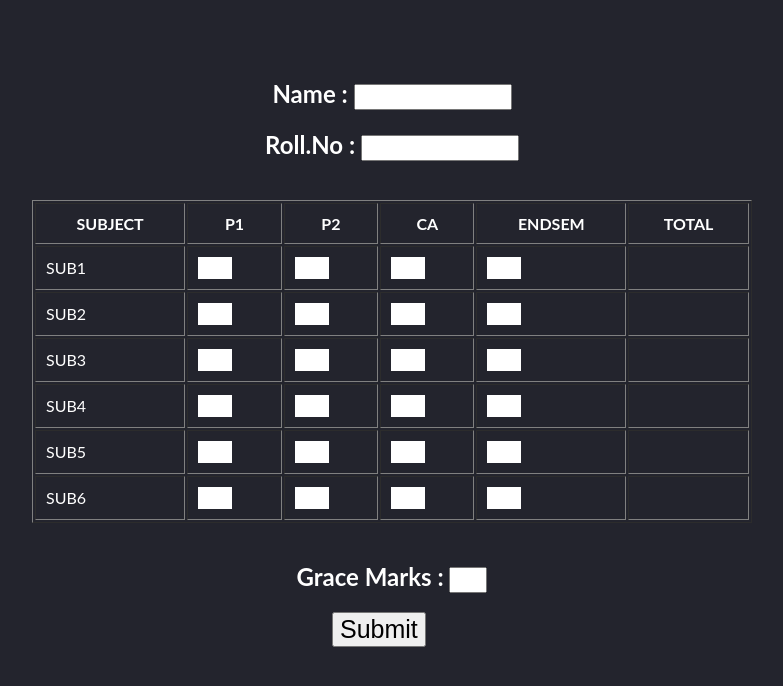
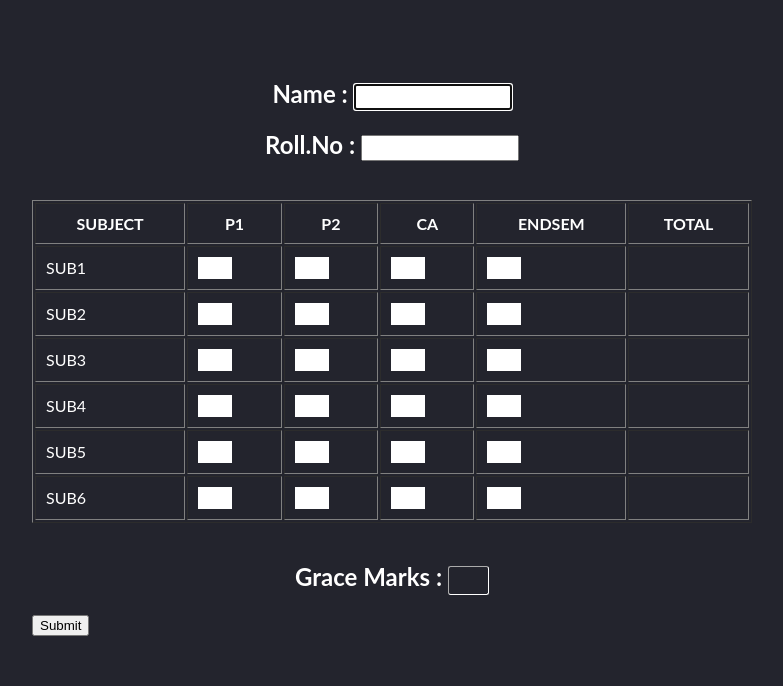
Before and after one commit to Yaswanthroy/marksentrywebpage, a plain HTML site: page index.html in a window 1280 px wide. Shown: the part 94-780 px from the top of the page, without its empty margins (248-1031 px from the left). Drawn offline with Linux system fonts and the light colour scheme.

Commit message:
Update index.html

```diff
--- a/index.html
+++ b/index.html
@@ -19,9 +19,9 @@
             </style>
     </head>
     <body>
-        <h1 style="text-align: center;">Marks Entry</h1>
+        <h1 style="text-align: center;color:F0F8FF;">Marks Entry</h1>
         <div class="styling">
-            <h2>Name :  <input type="name" class="ok1" name="nam" id="nam" onchange="variable(nam)"/></h2>
+            <h2>Name :  <input type="name" class="ok1" name="nam" id="nam" onchange="variable(nam)" autofocus required/></h2>
             <h2>Roll.No : <input type="name" class="ok1" name="roll" id="roll" onchange="variable1(roll)"/></h2><br>
         <table border="1" align="center" width="100%">
             <thead>
@@ -85,8 +85,8 @@
                   </tr>
                 </tbody>
         </table><br>
-        <h2>Grace Marks : <input type="name" name="y" id="y" onchange="gracemarks(y)" style="width: 30px;font-size: large;font-weight: 100;line-height: 20px;" /></h2>
-        <a href="result.html" target="_blank"><button type="submit" style="font-size: 25px;margin-left: 300px;">Submit</button></a>
+        <h2>Grace Marks : <input type="name" name="y" id="y" onchange="gracemarks(y)" style="width: 35px;font-size: large;font-weight: 100;line-height: 25px;background-color:rgba(35,36,45,255);border-color:white;color: white;border-width: 0.5px;border-radius: 2.7px;" /></h2>
+        <a href="result.html" target="_blank"><button type="submit" class="button">Submit</button></a>
     </div>
         <script type="text/javascript" src="javascript/sum.js"></script>
     </body>
```
